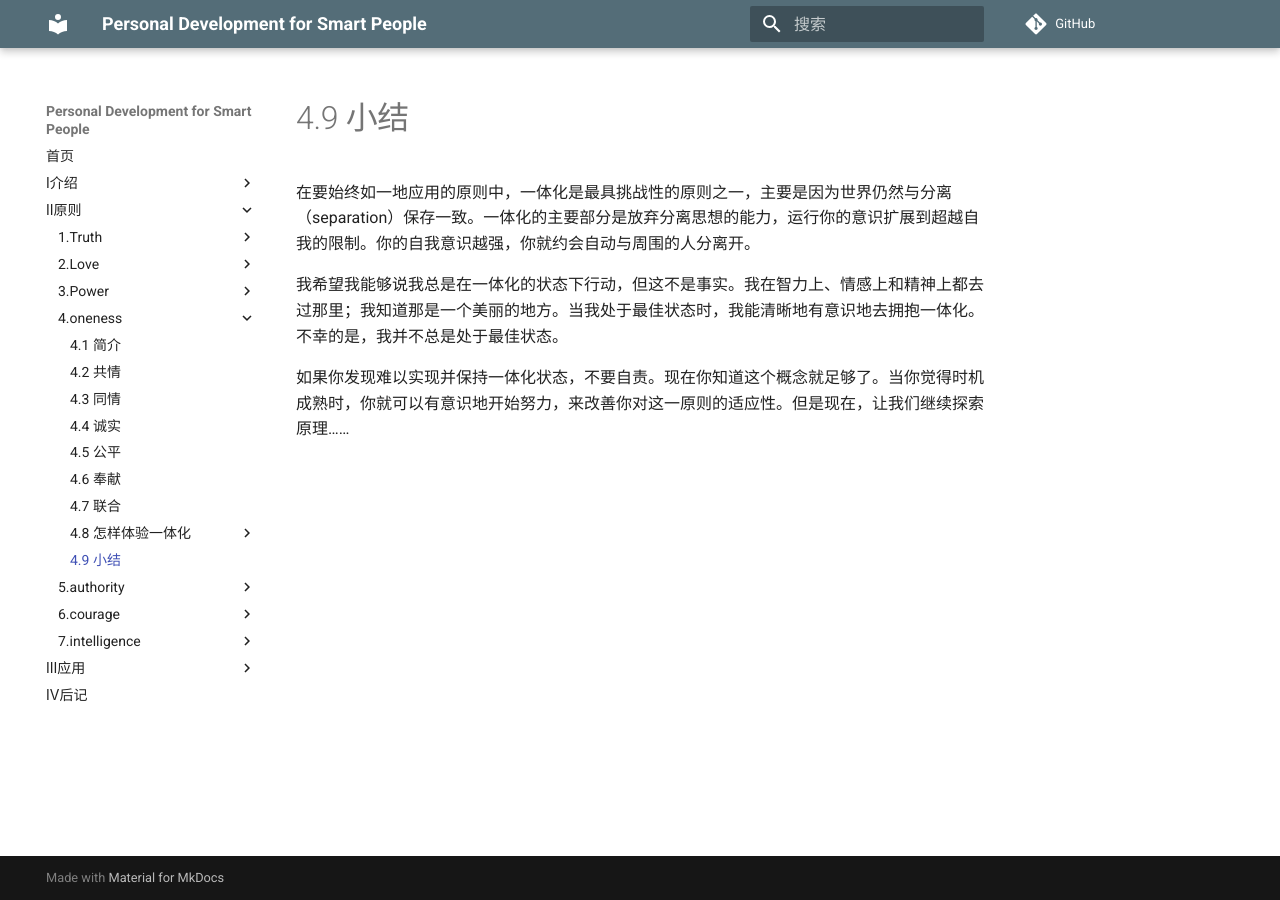
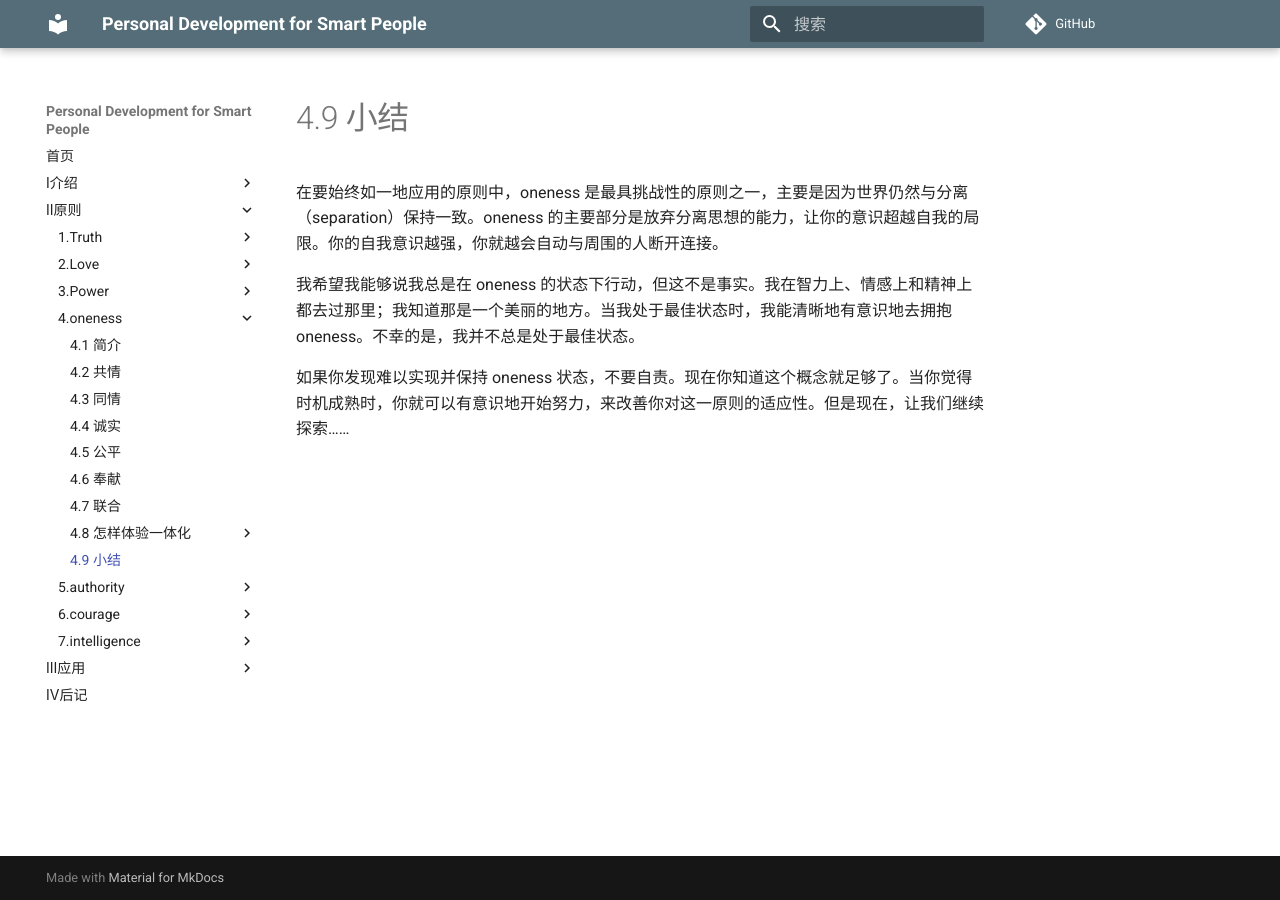
Before and after one commit to wtsnwei/pdsp, an MkDocs documentation site: the page built from docs/2.Principles/04.oneness/12.小结.md, in a window 1280 px wide. Built offline with MkDocs 1.6.1 and Material for MkDocs 9.7.7, drawn with Linux system fonts in a browser that asks for light colours; comment, search, counter and statistics services are not loaded.

Commit message:
更改修正

```diff
--- a/docs/2.Principles/04.oneness/12.小结.md
+++ b/docs/2.Principles/04.oneness/12.小结.md
@@ -3,8 +3,8 @@ title:    小结
 date:     2021-03-08
 ---
 
-在要始终如一地应用的原则中，一体化是最具挑战性的原则之一，主要是因为世界仍然与分离（separation）保存一致。一体化的主要部分是放弃分离思想的能力，运行你的意识扩展到超越自我的限制。你的自我意识越强，你就约会自动与周围的人分离开。
+在要始终如一地应用的原则中，oneness 是最具挑战性的原则之一，主要是因为世界仍然与分离（separation）保持一致。oneness 的主要部分是放弃分离思想的能力，让你的意识超越自我的局限。你的自我意识越强，你就越会自动与周围的人断开连接。
 
-我希望我能够说我总是在一体化的状态下行动，但这不是事实。我在智力上、情感上和精神上都去过那里；我知道那是一个美丽的地方。当我处于最佳状态时，我能清晰地有意识地去拥抱一体化。不幸的是，我并不总是处于最佳状态。
+我希望我能够说我总是在 oneness 的状态下行动，但这不是事实。我在智力上、情感上和精神上都去过那里；我知道那是一个美丽的地方。当我处于最佳状态时，我能清晰地有意识地去拥抱 oneness。不幸的是，我并不总是处于最佳状态。
 
-如果你发现难以实现并保持一体化状态，不要自责。现在你知道这个概念就足够了。当你觉得时机成熟时，你就可以有意识地开始努力，来改善你对这一原则的适应性。但是现在，让我们继续探索原理……
+如果你发现难以实现并保持 oneness 状态，不要自责。现在你知道这个概念就足够了。当你觉得时机成熟时，你就可以有意识地开始努力，来改善你对这一原则的适应性。但是现在，让我们继续探索……
```
